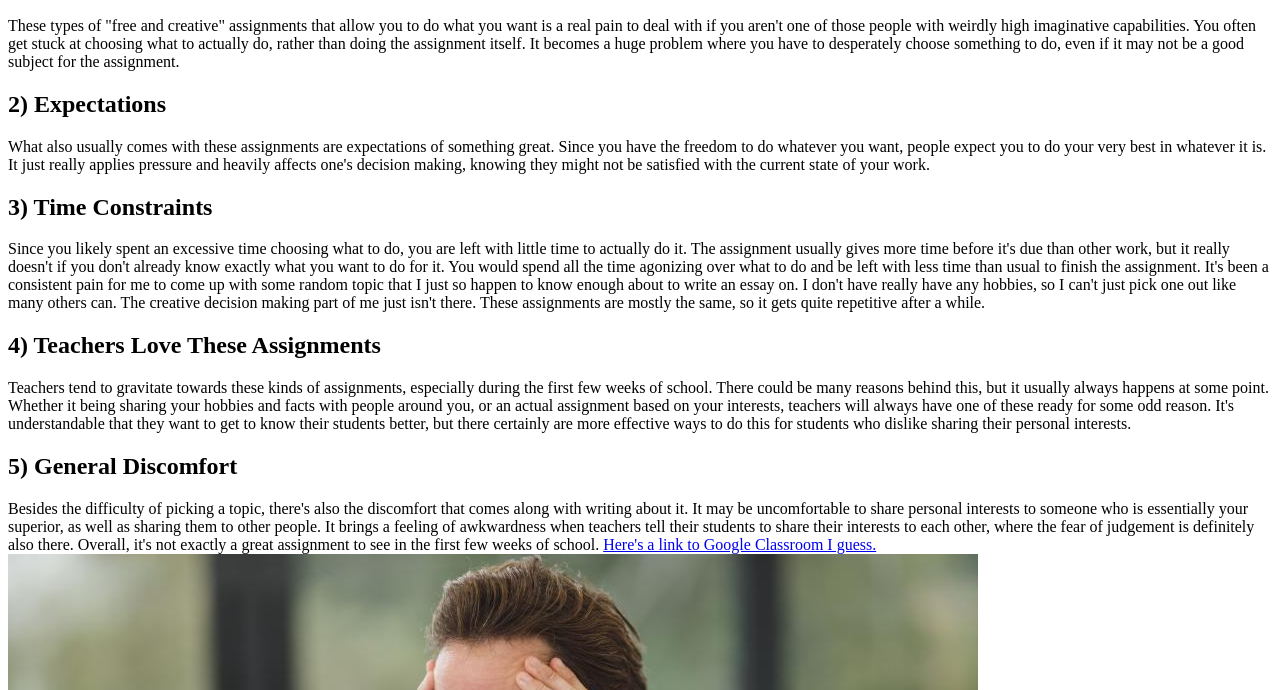
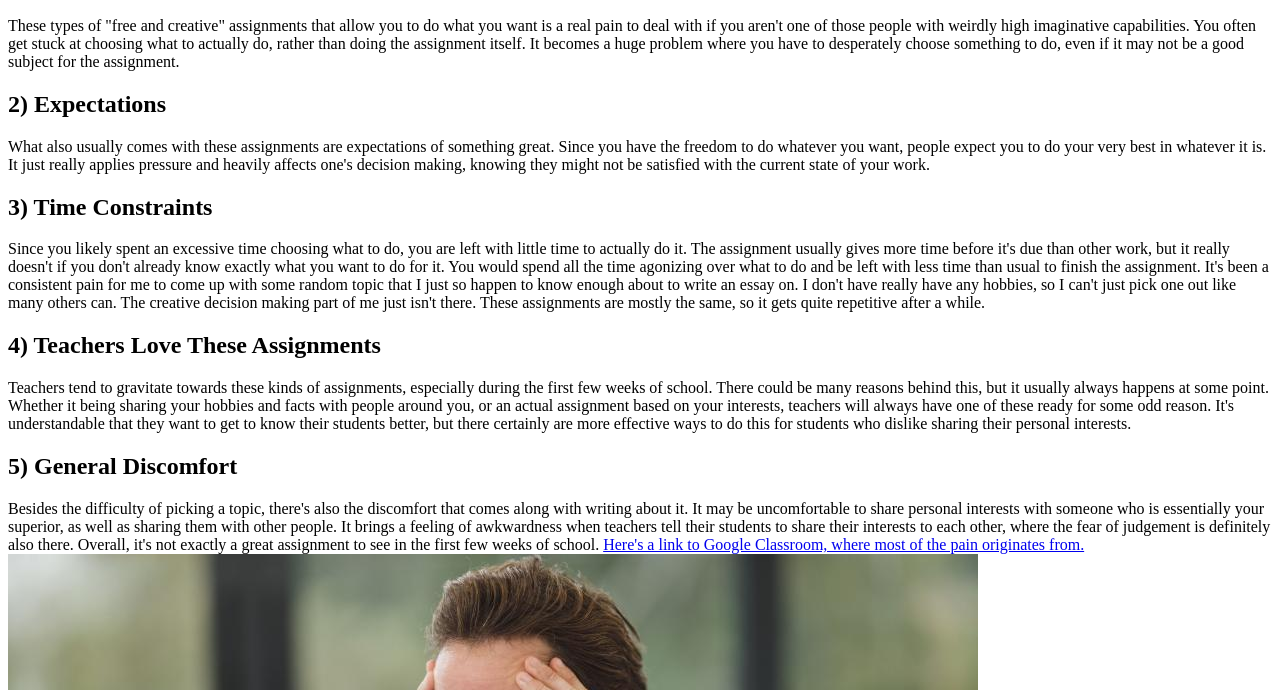
Before and after one commit to genericusername61/genericusername61.github.io, a plain HTML site: page index.html in a window 1280 px wide. Shown: the part 110-800 px from the top of the page. Drawn offline with Linux system fonts and the light colour scheme.

Commit message:
Update index.html

```diff
--- a/index.html
+++ b/index.html
@@ -12,7 +12,7 @@
       <h2> 4) Teachers Love These Assignments</h2>
       <p4> Teachers tend to gravitate towards these kinds of assignments, especially during the first few weeks of school. There could be many reasons behind this, but it usually always happens at some point. Whether it being sharing your hobbies and facts with people around you, or an actual assignment based on your interests, teachers will always have one of these ready for some odd reason. It's understandable that they want to get to know their students better, but there certainly are more effective ways to do this for students who dislike sharing their personal interests.</p4>
       <h2> 5) General Discomfort</h2>
-      <p5> Besides the difficulty of picking a topic, there's also the discomfort that comes along with writing about it. It may be uncomfortable to share personal interests to someone who is essentially your superior, as well as sharing them to other people. It brings a feeling of awkwardness when teachers tell their students to share their interests to each other, where the fear of judgement is definitely also there. Overall, it's not exactly a great assignment to see in the first few weeks of school. <a href= "https://edu.google.com/intl/ALL_us/workspace-for-education/products/classroom/">Here's a link to Google Classroom I guess.</a> </p5>
+      <p5> Besides the difficulty of picking a topic, there's also the discomfort that comes along with writing about it. It may be uncomfortable to share personal interests with someone who is essentially your superior, as well as sharing them with other people. It brings a feeling of awkwardness when teachers tell their students to share their interests to each other, where the fear of judgement is definitely also there. Overall, it's not exactly a great assignment to see in the first few weeks of school. <a href= "https://edu.google.com/intl/ALL_us/workspace-for-education/products/classroom/">Here's a link to Google Classroom, where most of the pain originates from.</a> </p5>
       <img src="stressed-man-working-on-a-laptop-in-office.jpg" alt="Stressed man working">
       <img src="what-is-male-menopause_-symptoms-causes-and-treatment-options.jpg" alt=Man without treatment">
     </body>
```
